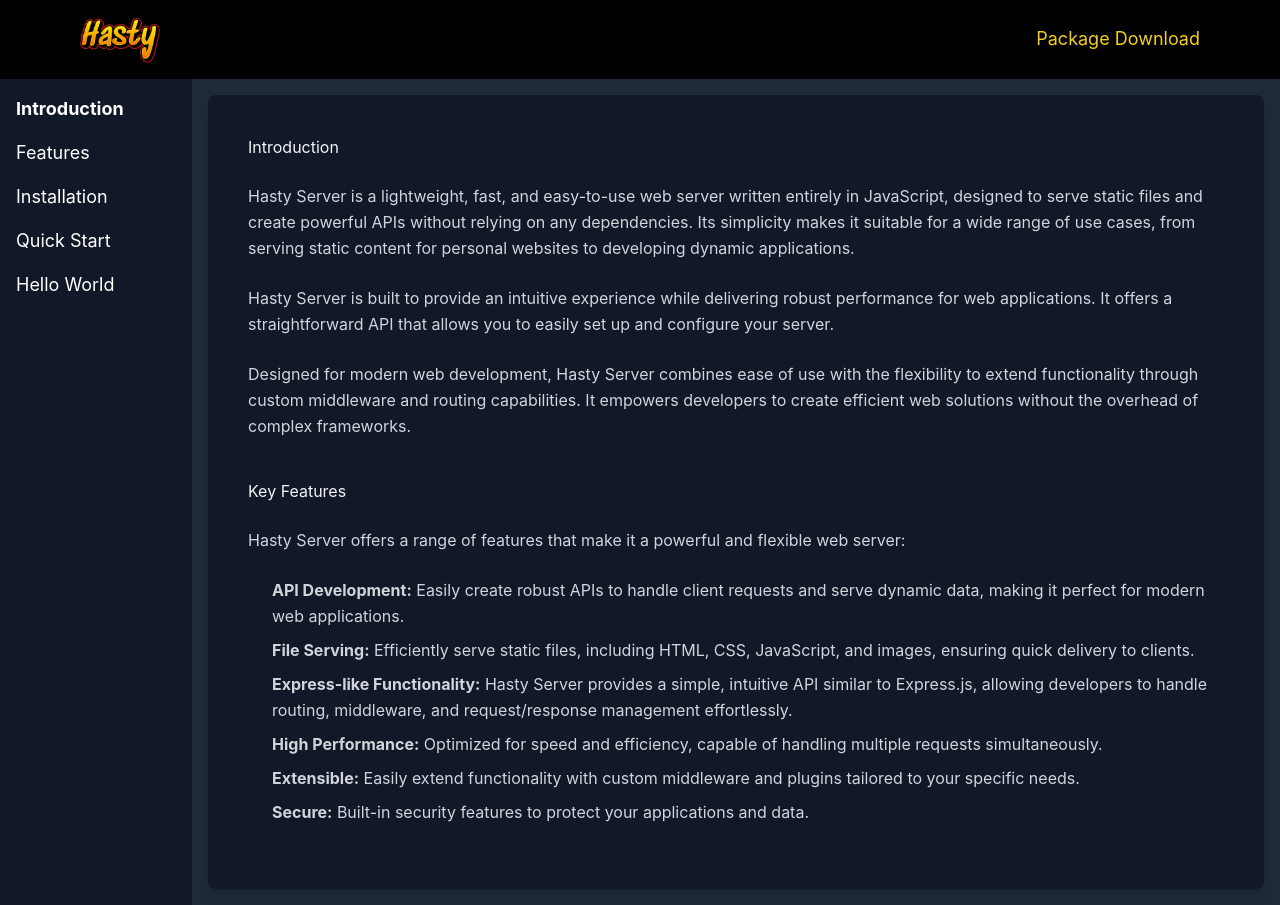
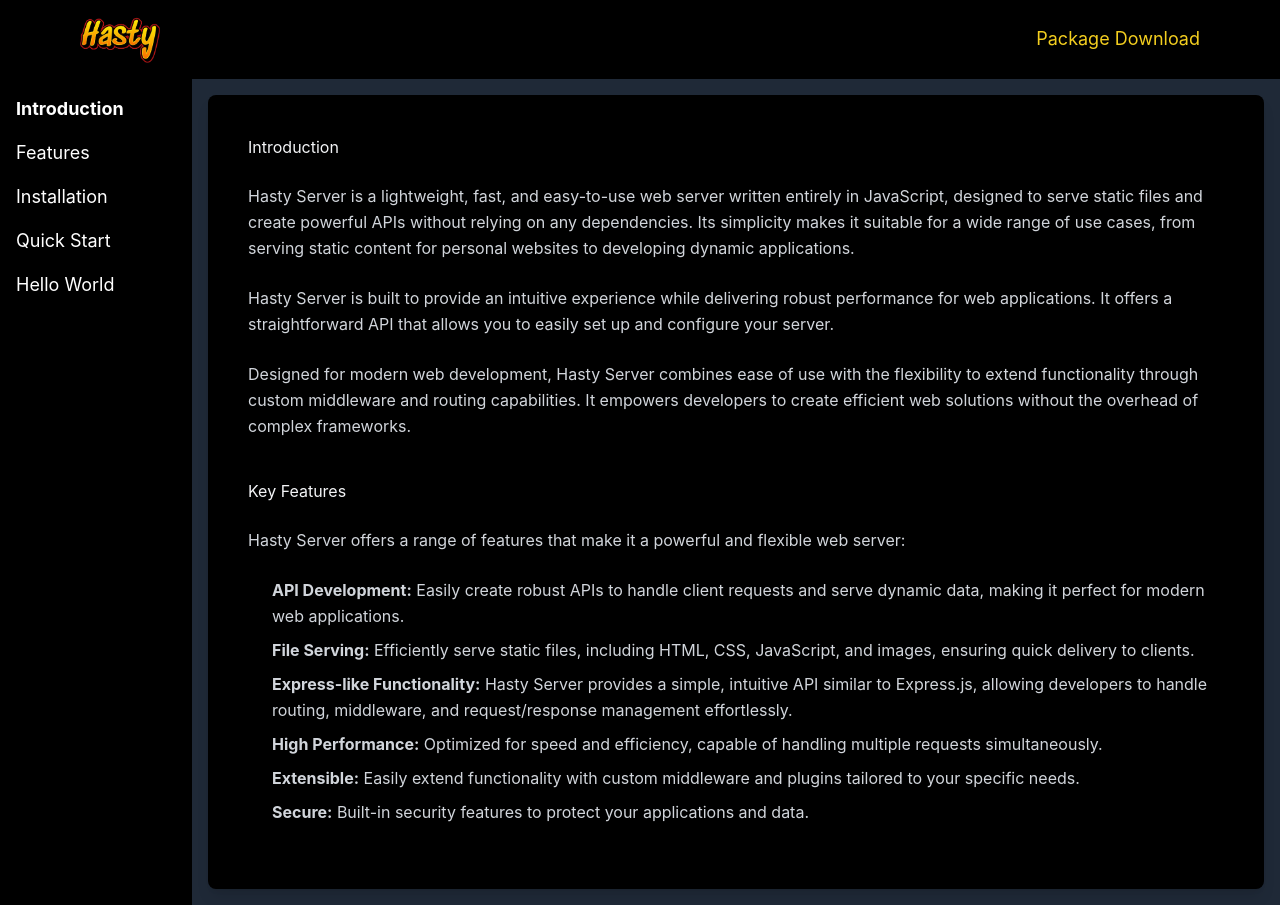
Before and after one commit to IntegerAlex/hasty-server, a React (Vite) app in the folder doc/: page / in a window 1280 px wide. Built offline with nearby package versions, Linux system fonts and the light colour scheme.

Commit message:
successfully updated the theme even more darker issue #30 resolved

```diff
--- a/doc/src/components/features.jsx
+++ b/doc/src/components/features.jsx
@@ -2,7 +2,7 @@
 
 const Features = () => {
   return (
-    <div className="p-6 bg-gray-900 shadow-lg rounded-lg md:p-8 lg:p-10">
+    <div className="p-6 bg-black shadow-lg rounded-lg md:p-8 lg:p-10">
       <Typography
         variant="h4"
         className="mb-6 text-gray-100 text-center md:text-left font-bold"
--- a/doc/src/components/helloWorld.jsx
+++ b/doc/src/components/helloWorld.jsx
@@ -3,7 +3,7 @@
 import { dracula } from 'react-syntax-highlighter/dist/esm/styles/prism';
 const HelloWorld = () => {
   return (
-    <div className="p-6 bg-gray-900 shadow-lg rounded-lg md:p-8 lg:p-10">
+    <div className="p-6 bg-black shadow-lg rounded-lg md:p-8 lg:p-10">
       <h3 className="mb-6 text-gray-100">Hello World with Hasty Server</h3>
       <p className="mb-6 text-gray-300 leading-relaxed">
         Hasty Server allows you to quickly set up a web server.
--- a/doc/src/components/installation.jsx
+++ b/doc/src/components/installation.jsx
@@ -4,7 +4,7 @@
 
 const Installation = () => {
   return (
-    <div className="p-6 bg-gray-900 shadow-lg rounded-lg md:p-8 lg:p-10">
+    <div className="p-6 bg-black shadow-lg rounded-lg md:p-8 lg:p-10">
       <Typography
         variant="h4"
         className="mb-6 text-gray-100 text-center md:text-left"
--- a/doc/src/components/introduction.jsx
+++ b/doc/src/components/introduction.jsx
@@ -1,7 +1,7 @@
 
 const Introduction = () => {
   return (
-    <div className="p-6 bg-gray-900 shadow-lg rounded-lg md:p-8 lg:p-10">
+    <div className="p-6 bg-black shadow-lg rounded-lg md:p-8 lg:p-10">
       <h3 className="mb-6 text-gray-100">Introduction</h3>
       <p className="mb-6 text-gray-300 leading-relaxed">
         Hasty Server is a lightweight, fast, and easy-to-use web server written entirely in
--- a/doc/src/components/quick-start.jsx
+++ b/doc/src/components/quick-start.jsx
@@ -5,7 +5,7 @@
 
 const QuickStart = () => {
   return (
-    <div className="p-6 bg-gray-900 shadow-lg rounded-lg md:p-8 lg:p-10">
+    <div className="p-6 bg-black shadow-lg rounded-lg md:p-8 lg:p-10">
       <Typography variant="h4" className="mb-6 text-gray-100">
         Quick Start
       </Typography>
--- a/doc/src/layout.jsx
+++ b/doc/src/layout.jsx
@@ -12,7 +12,7 @@
       <Header />
       <div className="flex flex-1">
         <nav
-          className={`w-48 bg-gray-900 p-4 ${
+          className={`w-48 bg-black p-4 ${
             isNavOpen ? "block" : "hidden"
           } md:block`}
         >
```
